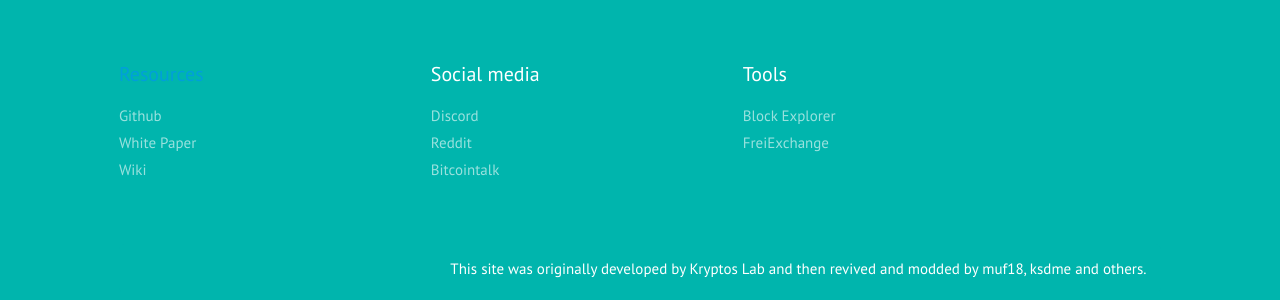
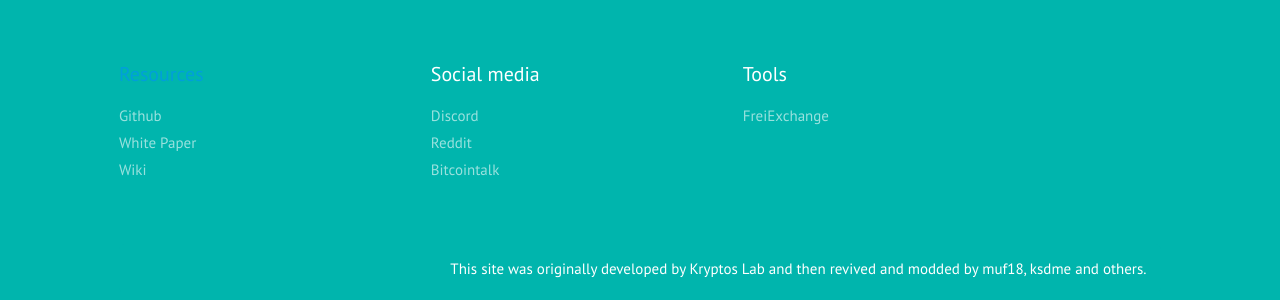
Before and after one commit to slimcoin-project/slimcoin-project.github.io, a Jekyll site: the page built from index.html, in a window 1280 px wide. Shown: the part 1860-2160 px from the top of the page. Built offline with Jekyll 4.4.1, drawn with Linux system fonts in a browser that asks for light colours; some web fonts are replaced.

Commit message:
Update footer.html
Temporary disabled explorer link, since the service doesn't seems to be provided at the moment.

```diff
--- a/_includes/footer.html
+++ b/_includes/footer.html
@@ -27,7 +27,7 @@
           <div class="ui header">{{ site.toolsheading[page.lang] }}</div>
           <div class="ui inverted link list">
             <!---<a class="item" href="https://iancoleman.github.io/bip39/">Key Generator</a> - I'm disabling this on 2020-07-19 as it's not clear to me why we are providing a backlink to someone or what is the use of this tool for the goals of SLM development (buhtignew)-->
-            <a class="item" href="https://chainz.cryptoid.info/slm/" target="_blank">Block Explorer</a>
+            <!---<a class="item" href="https://chainz.cryptoid.info/slm/" target="_blank">Block Explorer</a> - on 28-10-2025 I've noticed this service is not being provided anymore (buhtignew)--->
             {% for exchange in site.exchanges %}
               <a class="item" href="{{ exchange.url }}">
                 {{ exchange.name }}
```
